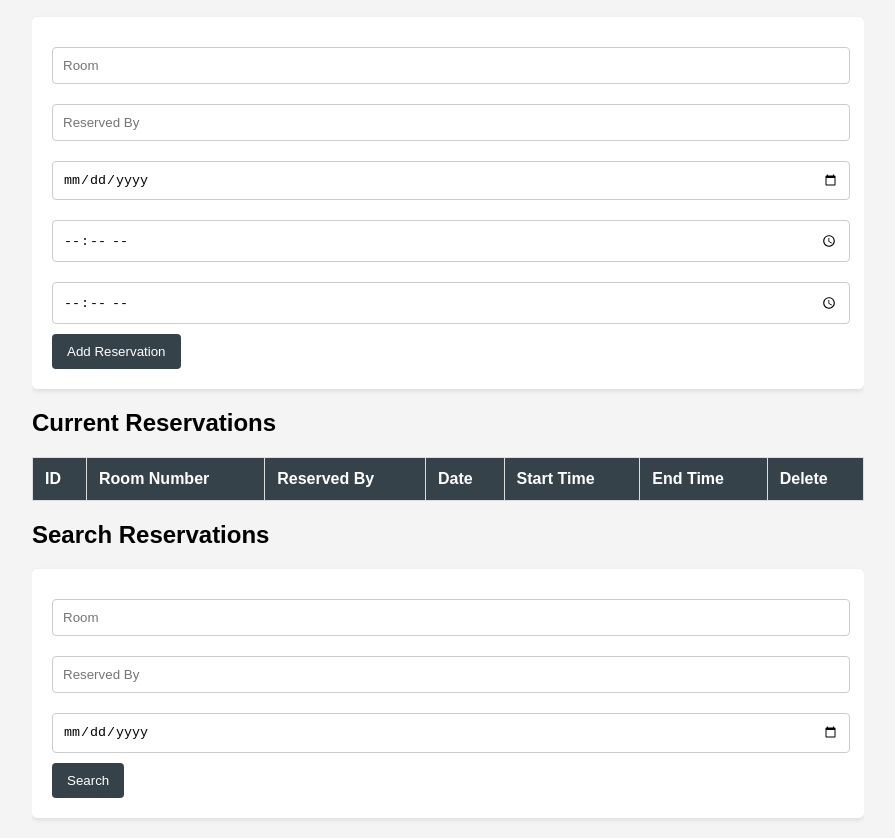
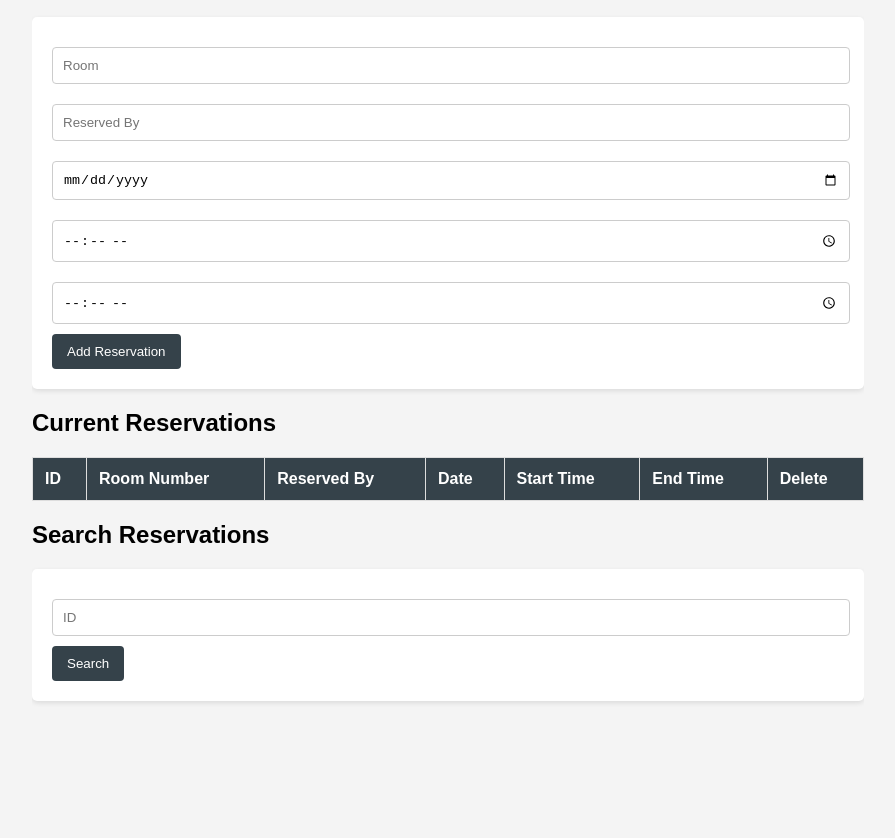
Before and after one commit to Luwijihtms/MIDTERM-EXAM-Q01-HATAMOSA-LUIGI, a website: page public/index.html in a window 1280 px wide. Shown: the part 88-926 px from the top of the page, without its empty margins (192-1087 px from the left). After the commit the page ends 809 px from the top, so only its background shows below. Drawn offline with Linux system fonts and the light colour scheme; no server answers.

Commit message:
search by ID

```diff
--- a/public/index.html
+++ b/public/index.html
@@ -45,9 +45,7 @@
         <section>
             <h2>Search Reservations</h2>
             <form id="search-form">
-                <input type="text" name="room" placeholder="Room">
-                <input type="text" name="reserved_by" placeholder="Reserved By">
-                <input type="date" name="date">
+                <input type="text" name="ID" placeholder="ID">
                 <button type="submit">Search</button>
             </form>
         </section>
```
